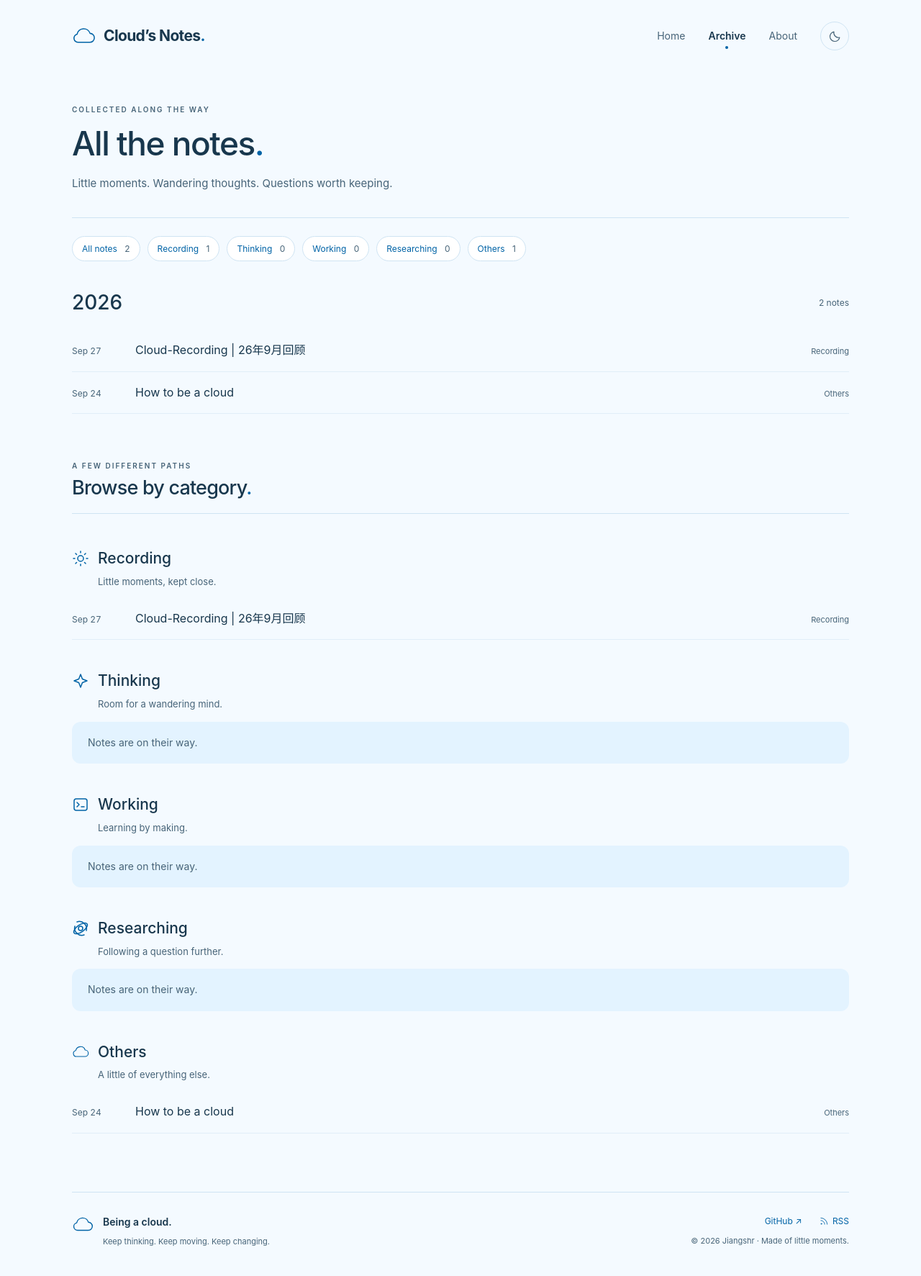
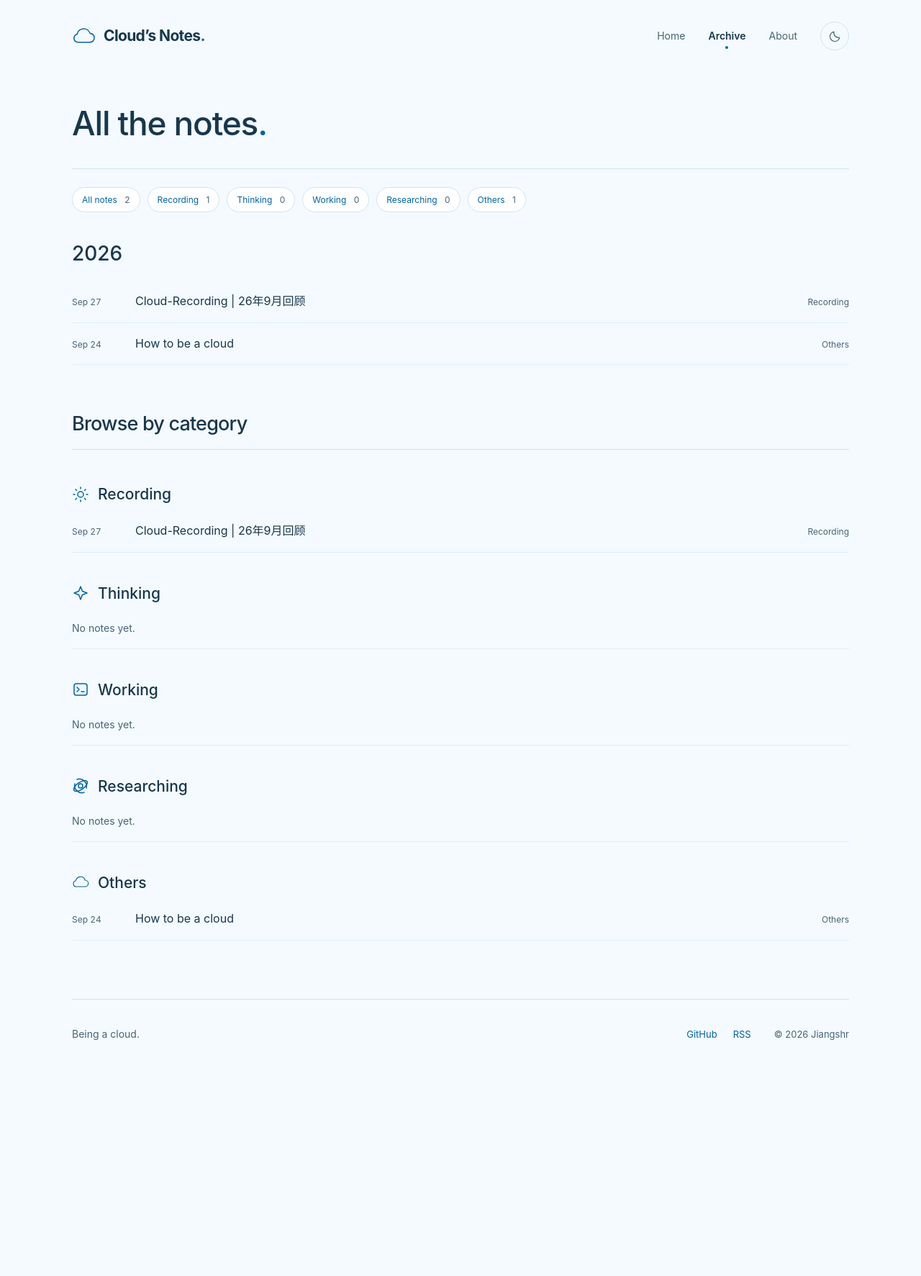
Before and after one commit to Jiangshr-mjl/Jiangshr-mjl.github.io, a Jekyll site: the page built from archive.html, in a window 1280 px wide. Shown: the whole page at 72% size. Built offline with Jekyll 4.4.1, drawn with Linux system fonts in a browser that asks for light colours; after the commit the page ends 1490 px from its top, so only the background shows below that.

Commit message:
Refine blog layout and simplify descriptive copy

```diff
--- a/404.html
+++ b/404.html
@@ -3,4 +3,4 @@ layout: default
 title: Page not found
 permalink: /404.html
 ---
-<div class="shell not-found"><div class="about-cloud">{% include icon.html name='cloud' %}</div><p class="eyebrow">404 · A LITTLE OFF COURSE</p><h1>This cloud drifted away.</h1><p>The page you’re looking for isn’t here.</p><a class="text-link" href="{{ '/' | relative_url }}">Back home {% include icon.html name='arrow' %}</a></div>
+<div class="shell not-found"><div class="about-cloud">{% include icon.html name='cloud' %}</div><h1>404 · This cloud drifted away.</h1><p>The page you’re looking for isn’t here.</p><a class="text-link" href="{{ '/' | relative_url }}">Back home {% include icon.html name='arrow' %}</a></div>
--- a/_layouts/default.html
+++ b/_layouts/default.html
@@ -33,8 +33,11 @@
   </header>
   <main id="main" class="main-content" tabindex="-1">{{ content }}</main>
   <footer class="site-footer shell">
-    <div class="footer-note">{% include icon.html name='cloud' %}<div><p>Being a cloud.</p><span>Keep thinking. Keep moving. Keep changing.</span></div></div>
-    <div class="footer-right"><nav aria-label="Footer navigation"><a href="{{ site.github_url }}">GitHub <span aria-hidden="true">↗</span></a><a href="{{ '/feed.xml' | relative_url }}">{% include icon.html name='rss' %} RSS</a></nav><span>© {{ site.time | date: '%Y' }} {{ site.author }} · Made of little moments.</span></div>
+    <p class="footer-note">Being a cloud.</p>
+    <div class="footer-right">
+      <nav aria-label="Footer navigation"><a href="{{ site.github_url }}">GitHub</a><a href="{{ '/feed.xml' | relative_url }}">RSS</a></nav>
+      <span>© {{ site.time | date: '%Y' }} {{ site.author }}</span>
+    </div>
   </footer>
 </body>
 </html>
--- a/about.html
+++ b/about.html
@@ -5,10 +5,10 @@ permalink: /about/
 description: Jiangshr — keeping notes on life, science, code, and everything in between.
 ---
 <div class="shell about-page">
-  <header class="page-heading about-heading"><div><p class="eyebrow">THE PERSON BEHIND THE NOTES</p><h1>Hello, I’m Jiangshr<span class="heading-dot">.</span></h1><p>Being a cloud. And figuring things out along the way.</p></div><div class="about-cloud" aria-hidden="true">{% include icon.html name='cloud' %}</div></header>
+  <header class="page-heading about-heading"><h1>Hello, I’m Jiangshr<span class="heading-dot">.</span></h1><div class="about-cloud" aria-hidden="true">{% include icon.html name='cloud' %}</div></header>
   <div class="about-content prose reading-width">
-    <section><p class="about-lead">你好，我是 Jiangshr。<br>欢迎来到我的个人博客！</p><p>我对科学研究、编程技术以及生活中的各种问题充满兴趣。目前，我希望通过持续学习和写作，不断积累知识与经验。</p></section>
-    <section><h2>What I write about</h2><p>这里是我的个人综合空间，用来记录生活、整理思考，也留下学习与探索的过程。</p><dl class="about-topics">{% for category in site.data.categories %}<div><dt><a href="{{ '/archive/' | relative_url }}#{{ category.id }}">{{ category.name }} <span aria-hidden="true">↗</span></a></dt><dd>{% case category.id %}{% when 'recording' %}日常片段、月度回顾与值得记住的小事。{% when 'thinking' %}个人随笔，以及生活中的各种问题。{% when 'working' %}Python 编程、技术探索与动手实践。{% when 'researching' %}科研学习、文献阅读与不断追问。{% endcase %}</dd></div>{% endfor %}</dl></section>
+    <section><p class="about-lead">你好，我是 Jiangshr。<br>欢迎来到我的个人博客！</p></section>
+    <section><dl class="about-topics">{% for category in site.data.categories %}<div><dt><a href="{{ '/archive/' | relative_url }}#{{ category.id }}">{{ category.name }} <span aria-hidden="true">↗</span></a></dt><dd>{% case category.id %}{% when 'recording' %}日常片段、月度回顾与值得记住的小事。{% when 'thinking' %}个人随笔，以及生活中的各种问题。{% when 'working' %}Python 编程、技术探索与动手实践。{% when 'researching' %}科研学习、文献阅读与不断追问。{% endcase %}</dd></div>{% endfor %}</dl></section>
     <section><h2>Why a cloud?</h2><blockquote><p>Casual. Moving. Variable.</p></blockquote><p>Keep thinking. Keep moving. Keep changing.</p><p>It’s all my clouds. I’m happy if one of them can bring you something.</p></section>
     <section><h2>Say hello</h2><p>你可以在 <a href="{{ site.github_url }}">GitHub</a> 找到我，也可以通过 <a href="{{ '/feed.xml' | relative_url }}">RSS</a> 订阅这里的新文章。</p><p>感谢你的访问。Let’s become a cloud together!</p></section>
   </div>
--- a/archive.html
+++ b/archive.html
@@ -5,15 +5,15 @@ permalink: /archive/
 description: All the notes, collected along the way.
 ---
 <div class="shell archive-page">
-  <header class="page-heading"><p class="eyebrow">COLLECTED ALONG THE WAY</p><h1>All the notes<span class="heading-dot">.</span></h1><p>Little moments. Wandering thoughts. Questions worth keeping.</p></header>
+  <header class="page-heading"><h1>All the notes<span class="heading-dot">.</span></h1></header>
   <nav class="archive-jumps" aria-label="Archive sections"><a href="#all-posts">All notes <span>{{ site.posts.size }}</span></a>{% for category in site.data.categories %}<a href="#{{ category.id }}">{{ category.name }} <span>{% include category-count.html name=category.name %}</span></a>{% endfor %}<a href="#others">Others <span>{% include category-count.html name='Others' %}</span></a></nav>
   <section class="archive-all" id="all-posts" aria-label="All notes by year">
     {% assign years = site.posts | group_by_exp: 'post', 'post.date | date: "%Y"' %}
-    {% for year in years %}<div class="archive-year"><h2>{{ year.name }}<span>{{ year.items.size }} notes</span></h2><ul>{% for post in year.items %}{% include archive-row.html post=post %}{% endfor %}</ul></div>{% else %}<p class="empty-state">Notes are on their way.</p>{% endfor %}
+    {% for year in years %}<div class="archive-year"><h2>{{ year.name }}</h2><ul>{% for post in year.items %}{% include archive-row.html post=post %}{% endfor %}</ul></div>{% else %}<p class="empty-state">No notes yet.</p>{% endfor %}
   </section>
-  <div class="section-heading archive-divider"><div><p class="eyebrow">A FEW DIFFERENT PATHS</p><h2>Browse by category<span class="heading-dot">.</span></h2></div></div>
+  <div class="section-heading archive-divider"><h2>Browse by category</h2></div>
   {% for category in site.data.categories %}
-    <section class="archive-group" id="{{ category.id }}"><header><h2>{% include icon.html name=category.icon %}{{ category.name }}</h2><p>{{ category.description }}</p></header><ul>{% assign found = false %}{% for post in site.posts %}{% assign matches = false %}{% if post.categories contains category.name %}{% assign matches = true %}{% elsif category.name == 'Thinking' and post.categories contains 'Talking' %}{% assign matches = true %}{% endif %}{% if matches %}{% assign found = true %}{% include archive-row.html post=post %}{% endif %}{% endfor %}{% unless found %}<li class="empty-state">Notes are on their way.</li>{% endunless %}</ul></section>
+    <section class="archive-group" id="{{ category.id }}"><header><h2>{% include icon.html name=category.icon %}{{ category.name }}</h2></header><ul>{% assign found = false %}{% for post in site.posts %}{% assign matches = false %}{% if post.categories contains category.name %}{% assign matches = true %}{% elsif category.name == 'Thinking' and post.categories contains 'Talking' %}{% assign matches = true %}{% endif %}{% if matches %}{% assign found = true %}{% include archive-row.html post=post %}{% endif %}{% endfor %}{% unless found %}<li class="empty-state">No notes yet.</li>{% endunless %}</ul></section>
   {% endfor %}
-  <section class="archive-group" id="others"><header><h2>{% include icon.html name='cloud' %}Others</h2><p>A little of everything else.</p></header><ul>{% for post in site.categories.Others %}{% include archive-row.html post=post %}{% else %}<li class="empty-state">Notes are on their way.</li>{% endfor %}</ul></section>
+  <section class="archive-group" id="others"><header><h2>{% include icon.html name='cloud' %}Others</h2></header><ul>{% for post in site.categories.Others %}{% include archive-row.html post=post %}{% else %}<li class="empty-state">No notes yet.</li>{% endfor %}</ul></section>
 </div>
--- a/assets/css/style.css
+++ b/assets/css/style.css
@@ -11,7 +11,6 @@
   --border: #cfe4f3;
   --soft-border: #e0eef8;
   --code: #eaf5fd;
-  --shadow: 0 6px 24px rgb(0 99 166 / 6%);
   --serif: Georgia, 'Times New Roman', serif;
 }
 :root[data-theme='dark'] {
@@ -26,7 +25,6 @@
   --border: #2c506b;
   --soft-border: #213f56;
   --code: #15354d;
-  --shadow: 0 6px 24px rgb(0 0 0 / 8%);
 }
 @media (prefers-color-scheme: dark) {
   :root:not([data-theme='light']) {
@@ -34,7 +32,7 @@
     --bg: #0b1d2c; --surface: #122c40; --sky: #183a53; --sky-deep: #214d6c;
     --text: #e9f6ff; --muted: #a5c5dc; --accent: #77c6ff; --border: #2c506b;
     --soft-border: #213f56;
-    --code: #15354d; --shadow: 0 6px 24px rgb(0 0 0 / 8%);
+    --code: #15354d;
   }
 }
 *, *::before, *::after { box-sizing: border-box; }
@@ -79,76 +77,57 @@ button[hidden] { display: none; }
 /* A light backing protects the text; the right side keeps the photograph's original color. */
 .hero::after { content: ''; position: absolute; inset: 0; z-index: 1; pointer-events: none; background: linear-gradient(90deg, rgb(242 249 255 / 78%) 0%, rgb(242 249 255 / 70%) 50%, rgb(242 249 255 / 0%) 78%); }
 .hero-copy { position: relative; z-index: 2; max-width: 44%; }
-.eyebrow { font-size: 10px; letter-spacing: 2px; font-weight: 600; color: var(--muted); margin: 0 0 12px; line-height: 1.6; }
-.status-dot { display: inline-block; width: 6px; height: 6px; background: var(--accent); border-radius: 50%; margin: 0 8px 1px 0; }
-.hero h1 { font-size: 43px; font-weight: 550; line-height: 1.12; letter-spacing: -1.8px; margin: 0 0 14px; }
-.hero-intro { font-size: 14px; margin: 0; line-height: 1.75; }
-.hero .eyebrow, .hero-intro, .hero-intro span, .hero-period { color: #123a59; }
-.hero .status-dot { background: #123a59; }
+.hero h1 { font-size: 43px; font-weight: 550; line-height: 1.12; letter-spacing: -.025em; margin: 0 0 18px; }
+.hero-intro { font-size: 15px; margin: 0; line-height: 1.75; }
+.hero-intro, .hero-period { color: #123a59; }
 .hero-photo { position: absolute; inset: 0; z-index: 0; display: block; width: 100%; height: 100%; object-fit: cover; object-position: center 62%; animation: cloud-reveal 850ms ease-out both; }
 @keyframes cloud-reveal { from { opacity: 0; } to { opacity: 1; } }
-.category-section { display: grid; grid-template-columns: repeat(4, minmax(0, 1fr)); gap: 14px; margin: 25px 0 43px; }
-.category-card { position: relative; padding: 17px 20px 18px; border: 1px solid var(--border); background: var(--surface); border-radius: 12px; color: var(--text); transition: border-color 180ms, box-shadow 180ms, transform 180ms; }
-.category-card:hover { text-decoration: none; border-color: var(--accent); box-shadow: var(--shadow); transform: translateY(-2px); }
-.category-top { display: flex; justify-content: space-between; align-items: center; color: var(--accent); margin-bottom: 12px; }
-.category-top .icon { width: 22px; height: 22px; }
-.category-top > span { font-size: 11px; color: var(--muted); }
-.category-card h2 { font-size: 15px; font-weight: 600; margin: 0 0 3px; letter-spacing: -.2px; }
-.category-card p { font-size: 11px; color: var(--muted); margin: 0; padding-right: 5px; }
-.category-arrow { position: absolute; right: 16px; bottom: 16px; color: var(--accent); opacity: 0; transition: opacity 180ms; }
-.category-card:hover .category-arrow, .category-card:focus-visible .category-arrow { opacity: 1; }
+.category-section { display: grid; grid-template-columns: repeat(4, minmax(0, 1fr)); gap: 12px; margin: 18px 0 40px; padding-bottom: 18px; border-bottom: 1px solid var(--border); }
+.category-link { display: flex; align-items: center; gap: 12px; min-height: 56px; padding: 14px 16px; border-radius: 8px; color: var(--text); transition: background 180ms, color 180ms; }
+.category-link:hover { text-decoration: none; background: var(--sky); color: var(--accent); }
+.category-link > .icon { width: 22px; height: 22px; color: var(--accent); }
+.category-name { font-size: 15px; font-weight: 600; }
+.category-count { margin-left: auto; font-size: 13px; color: var(--muted); font-variant-numeric: tabular-nums; }
 .section-heading { display: flex; align-items: end; justify-content: space-between; gap: 20px; margin-bottom: 20px; }
-.section-heading .eyebrow { margin-bottom: 5px; }
 .section-heading h2 { font-size: 27px; line-height: 1.3; font-weight: 550; letter-spacing: -.8px; margin: 0; }
 .text-link { display: inline-flex; align-items: center; gap: 9px; font-size: 13px; white-space: nowrap; padding: 6px 0; }
 .text-link .icon { width: 17px; height: 17px; transition: transform 180ms; }
 .text-link:hover .icon { transform: translateX(3px); }
 .notes-list { border-top: 1px solid var(--border); }
-.note-preview { display: grid; grid-template-columns: 76px minmax(0, 1fr) 40px; gap: 24px; padding: 28px 0; border-bottom: 1px solid var(--border); align-items: start; }
-.note-date { color: var(--muted); text-align: center; padding-top: 3px; font-size: 10px; letter-spacing: 1px; text-transform: uppercase; }
+.note-preview { display: grid; grid-template-columns: 76px minmax(0, 1fr); gap: 24px; padding: 28px 0; border-bottom: 1px solid var(--border); align-items: start; }
+.note-date { color: var(--muted); text-align: center; padding-top: 3px; font-size: 12px; white-space: nowrap; }
 .note-date span { display: block; font-family: var(--serif); font-size: 30px; line-height: 1.25; letter-spacing: -.5px; color: var(--text); margin-bottom: 4px; }
 .note-categories, .post-meta { display: flex; flex-wrap: wrap; align-items: center; gap: 10px; font-size: 12px; }
-.category-label { font-size: 11px; letter-spacing: .5px; font-weight: 600; }
+.category-label { font-size: 13px; font-weight: 600; }
 .note-copy h3 { font-size: 20px; font-weight: 600; letter-spacing: -.3px; line-height: 1.55; margin: 5px 0 8px; overflow-wrap: anywhere; }
 .note-copy h3 a { color: var(--text); }
 .note-copy h3 a:hover { color: var(--accent); }
-.note-excerpt { font-size: 14px; line-height: 1.9; color: var(--muted); margin: 0; display: -webkit-box; -webkit-line-clamp: 2; -webkit-box-orient: vertical; overflow: hidden; overflow-wrap: anywhere; }
-.note-open { width: 36px; height: 36px; border-radius: 50%; border: 1px solid var(--border); display: grid; place-items: center; margin-top: 25px; transition: background 180ms; }
-.note-open:hover { background: var(--sky); }
-.note-open .icon { width: 17px; height: 17px; }
-.home-signoff { text-align: center; padding: 52px 0 56px; }
-.small-line { display: block; width: 28px; height: 1px; background: var(--accent); margin: 0 auto 20px; }
-.home-signoff p { font-family: var(--serif); font-size: 20px; font-style: italic; margin: 0; color: var(--text); }
-.home-signoff p span { display: block; margin-top: 10px; font: 12px/1.8 -apple-system, BlinkMacSystemFont, 'Segoe UI', sans-serif; color: var(--muted); }
-.site-footer { display: flex; justify-content: space-between; gap: 24px; border-top: 1px solid var(--border); padding-block: 30px 36px; margin-top: 20px; }
-.footer-note { display: flex; gap: 13px; align-items: start; }
-.footer-note > .icon { width: 30px; height: 30px; color: var(--accent); }
-.footer-note p { font-size: 14px; font-weight: 600; margin: 0 0 2px; }
-.footer-note span, .footer-right > span { font-size: 11px; color: var(--muted); }
-.footer-right { text-align: right; }
-.footer-right nav { display: flex; justify-content: end; gap: 23px; font-size: 12px; margin-bottom: 4px; }
-.footer-right .icon { width: 14px; height: 14px; margin-right: 2px; }
+.note-excerpt { font-size: 15px; line-height: 1.9; color: var(--muted); margin: 0; display: -webkit-box; -webkit-line-clamp: 2; -webkit-box-orient: vertical; overflow: hidden; overflow-wrap: anywhere; }
+.home { padding-bottom: 52px; }
+.site-footer { display: flex; align-items: center; justify-content: space-between; gap: 24px; border-top: 1px solid var(--border); padding-block: 28px 32px; margin-top: 20px; }
+.footer-note { font-size: 14px; margin: 0; color: var(--muted); }
+.footer-right { display: flex; align-items: center; gap: 32px; font-size: 13px; }
+.footer-right > span { color: var(--muted); }
+.footer-right nav { display: flex; gap: 22px; }
+.footer-right nav a { padding-block: 10px; }
 .page-heading { padding: 44px 0 35px; border-bottom: 1px solid var(--border); }
-.page-heading h1 { font-size: clamp(32px, 4vw, 46px); line-height: 1.2; font-weight: 550; letter-spacing: -1.5px; margin-bottom: 16px; }
-.page-heading > p:last-child, .page-heading > div > p:last-child { color: var(--muted); font-size: 15px; margin-bottom: 0; }
+.page-heading h1 { font-size: clamp(32px, 4vw, 46px); line-height: 1.2; font-weight: 550; letter-spacing: -.025em; margin: 0; }
 .archive-page { padding-bottom: 46px; }
 .archive-jumps { display: flex; gap: 10px; flex-wrap: wrap; margin: 25px 0 35px; }
 .archive-jumps a { border: 1px solid var(--border); background: var(--surface); border-radius: 30px; padding: 7px 13px; font-size: 12px; }
 .archive-jumps a:hover { background: var(--sky); }
 .archive-jumps span { color: var(--muted); padding-left: 7px; }
 .archive-year h2 { display: flex; justify-content: space-between; align-items: center; font-size: 28px; font-weight: 500; margin: 30px 0 15px; }
-.archive-year h2 span { font: 12px/1.6 -apple-system, BlinkMacSystemFont, 'Segoe UI', sans-serif; color: var(--muted); }
 .archive-year ul, .archive-group ul { list-style: none; padding: 0; margin: 0; }
 .archive-row { display: grid; grid-template-columns: 68px minmax(0, 1fr) 110px; gap: 20px; padding: 16px 0; border-bottom: 1px solid var(--soft-border); align-items: baseline; }
 .archive-row time { font-size: 12px; color: var(--muted); font-variant-numeric: tabular-nums; }
 .archive-title { font-size: 16px; color: var(--text); overflow-wrap: anywhere; }
-.archive-category { font-size: 11px; color: var(--muted); text-align: right; }
+.archive-category { font-size: 12px; color: var(--muted); text-align: right; }
 .archive-divider { margin-top: 64px; padding-bottom: 18px; border-bottom: 1px solid var(--border); }
 .archive-group { padding: 25px 0 15px; scroll-margin-top: 28px; }
 .archive-group h2 { display: flex; align-items: center; gap: 12px; font-size: 21px; font-weight: 550; margin: 0 0 5px; }
 .archive-group h2 .icon { color: var(--accent); }
-.archive-group header p { color: var(--muted); font-size: 13px; margin: 0 0 12px 36px; }
-.empty-state { color: var(--muted); font-size: 14px; padding: 18px 22px; margin: 14px 0 0; background: var(--sky); border-radius: 12px; }
+.empty-state { color: var(--muted); font-size: 14px; padding: 16px 0; margin: 0; border-bottom: 1px solid var(--soft-border); }
 .post-shell { padding-top: 26px; padding-bottom: 48px; }
 .post-header { margin-bottom: 35px; padding-bottom: 28px; border-bottom: 1px solid var(--border); }
 .back-link { display: inline-block; font-size: 12px; margin-bottom: 36px; }
@@ -212,7 +191,7 @@ button[hidden] { display: none; }
 .not-found { text-align: center; padding-block: 70px 100px; }
 .not-found .about-cloud { margin: 0 auto 30px; }
 .not-found h1 { font-size: 32px; font-weight: 550; letter-spacing: -.7px; }
-.not-found > p:not(.eyebrow) { color: var(--muted); }
+.not-found > p { color: var(--muted); }
 @media (min-width: 1200px) {
   .post-toc { position: absolute; left: calc(50% + 388px); top: 0; width: 150px; margin: 0; height: 100%; }
   .post-toc details { position: sticky; top: 30px; max-height: calc(100vh - 60px); overflow-y: auto; border: 0; border-left: 1px solid var(--border); border-radius: 0; background: none; padding: 0 0 0 16px; }
@@ -223,11 +202,9 @@ button[hidden] { display: none; }
   .shell { width: calc(100% - 48px); }
   .hero { padding-inline: 30px; }
   .hero h1 { font-size: 40px; }
-  .category-section { gap: 10px; }
-  .category-card { padding: 16px 14px; }
-  .category-card h2 { font-size: 14px; }
-  .category-card p { font-size: 11px; min-height: 35px; }
-  .category-arrow { display: none; }
+  .category-section { gap: 4px; }
+  .category-link { gap: 8px; padding-inline: 10px; }
+  .category-name { font-size: 14px; }
   .site-footer { gap: 20px; }
 }
 @media (max-width: 600px) {
@@ -236,48 +213,36 @@ button[hidden] { display: none; }
   .brand { font-size: 20px; }
   .brand > .icon { width: 29px; height: 29px; }
   .site-nav { width: 100%; gap: 26px; font-size: 13px; }
-  .site-nav .theme-toggle { margin-left: auto; width: 34px; height: 34px; }
-  .site-nav > a { padding-block: 5px 10px; }
+  .site-nav .theme-toggle { margin-left: auto; width: 40px; height: 40px; }
+  .site-nav > a { padding-block: 10px; }
   .hero { min-height: 240px; padding: 27px 24px 30px; }
-  .hero h1 { font-size: 35px; letter-spacing: -1.3px; }
-  .hero .eyebrow { max-width: 200px; font-size: 8px; letter-spacing: 1.2px; margin-bottom: 15px; }
-  .status-dot { width: 5px; height: 5px; margin-right: 4px; }
-  .hero-intro { font-size: 12px; }
+  .hero h1 { font-size: 35px; }
+  .hero-intro { font-size: 14px; }
   .hero::after { background: linear-gradient(90deg, rgb(242 249 255 / 78%), rgb(242 249 255 / 66%)); }
   .hero-photo { object-position: center 60%; }
   .hero-copy { max-width: 100%; }
-  .category-section { grid-template-columns: repeat(2, minmax(0, 1fr)); gap: 10px; margin: 18px 0 34px; }
-  .category-card { padding: 14px; }
-  .category-top { margin-bottom: 9px; }
-  .category-top .icon { width: 20px; height: 20px; }
-  .category-card p { min-height: 0; font-size: 10px; }
-  .category-card h2 { font-size: 14px; }
+  .category-section { grid-template-columns: repeat(2, minmax(0, 1fr)); gap: 0 12px; margin: 14px 0 30px; padding-bottom: 14px; }
+  .category-link { padding-inline: 8px; }
+  .category-link > .icon { width: 20px; height: 20px; }
   .section-heading { margin-bottom: 17px; }
   .section-heading h2 { font-size: 24px; }
-  .eyebrow { font-size: 9px; letter-spacing: 1.5px; }
   .text-link { font-size: 12px; gap: 5px; }
-  .note-preview { grid-template-columns: 41px minmax(0, 1fr); gap: 15px; padding: 24px 0; }
-  .note-date { font-size: 8px; letter-spacing: .5px; }
+  .note-preview { grid-template-columns: 60px minmax(0, 1fr); gap: 15px; padding: 24px 0; }
+  .note-date { font-size: 11px; }
   .note-date span { font-size: 25px; }
-  .note-open { display: none; }
-  .note-copy h3 { font-size: 17px; line-height: 1.55; }
-  .note-excerpt { font-size: 13px; }
-  .home-signoff { padding: 40px 5px; }
-  .home-signoff p { font-size: 18px; }
-  .home-signoff p span { font-size: 11px; }
-  .site-footer { flex-direction: column; gap: 22px; padding-block: 24px 30px; }
-  .footer-right { text-align: left; padding-left: 43px; }
-  .footer-right nav { justify-content: start; margin-bottom: 7px; }
-  .footer-right > span { font-size: 10px; }
+  .note-copy h3 { font-size: 18px; line-height: 1.55; }
+  .note-excerpt { font-size: 14px; }
+  .home { padding-bottom: 32px; }
+  .site-footer { align-items: start; flex-direction: column; gap: 12px; padding-block: 24px; }
+  .footer-right { width: 100%; justify-content: space-between; gap: 16px; font-size: 12px; }
   .page-heading { padding-top: 30px; padding-bottom: 28px; }
-  .page-heading h1 { font-size: 32px; letter-spacing: -1px; }
-  .page-heading > p:last-child, .page-heading > div > p:last-child { font-size: 13px; }
+  .page-heading h1 { font-size: 32px; }
   .archive-jumps { gap: 8px; margin-block: 22px 28px; }
-  .archive-jumps a { font-size: 11px; padding: 6px 11px; }
+  .archive-jumps a { font-size: 12px; padding: 8px 12px; }
   .archive-row { grid-template-columns: 48px minmax(0, 1fr); gap: 6px 12px; padding: 15px 0; }
   .archive-title { font-size: 15px; }
-  .archive-row time { font-size: 11px; }
-  .archive-category { grid-column: 2; text-align: left; font-size: 10px; }
+  .archive-row time { font-size: 12px; }
+  .archive-category { grid-column: 2; text-align: left; }
   .archive-divider { margin-top: 45px; }
   .post-shell { padding-top: 16px; padding-bottom: 25px; }
   .back-link { margin-bottom: 25px; }
@@ -300,7 +265,7 @@ button[hidden] { display: none; }
 }
 @media (prefers-reduced-motion: reduce) {
   *, *::before, *::after { animation: none !important; transition: none !important; scroll-behavior: auto !important; }
-  .category-card:hover, .text-link:hover .icon { transform: none; }
+  .text-link:hover .icon { transform: none; }
 }
 @media print {
   :root { --bg: #fff; --surface: #fff; --text: #000; --muted: #333; --accent: #234a65; }
```
Also changed, not shown: index.html (+19 -6 lines).
